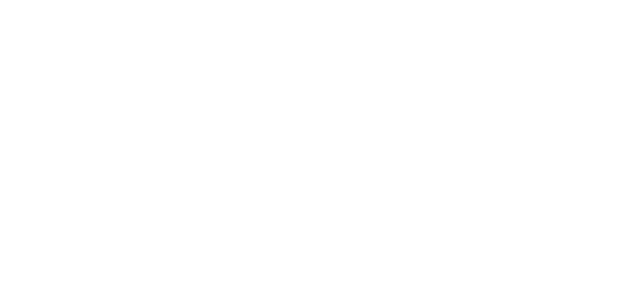
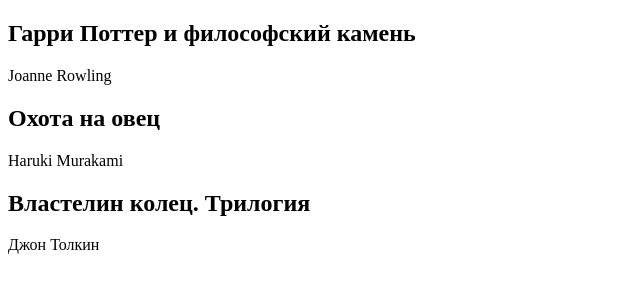
Before and after one commit to miwanoff/promises2023, a plain HTML site: page index.html in a window 1280 px wide. Shown: the whole page, without its empty margins (0-640 px from the left). Drawn offline with Linux system fonts and the light colour scheme.

Commit message:
Add insertBooks

```diff
--- a/index.html
+++ b/index.html
@@ -9,7 +9,8 @@
 </head>
 
 <body>
-<script src="./load.js"></script>
+    <div id="books"></div>
+    <script src="./load.js"></script>
 </body>
 
 </html>
--- a/load.js
+++ b/load.js
@@ -1,7 +1,31 @@
+//-----------------1----------------------
+
+// fetch("books.json")
+//   .then((response) => {
+//     return response.json();
+//   })
+//   .then((data) => {
+//     console.log(data);
+//   });
+//-----------------2----------------------
+let booksBlock = document.querySelector("#books");
 fetch("books.json")
   .then((response) => {
     return response.json();
   })
   .then((data) => {
-    console.log(data);
+    insertBooks(data);
   });
+function insertBooks(books) {
+  let str = `<div class="wrap">`;
+  for (let i = 0; i < books.length; i++) {
+    str += `<div class="bookWrap">`;
+    str += `<h2>${books[i].title}</h2>`;
+    str += `<p>${books[i].author}</p>`;
+    str += `</div>`;
+  }
+  str += `</div>`;
+  booksBlock.innerHTML = str;
+}
+
+//-----------------3----------------------
```
